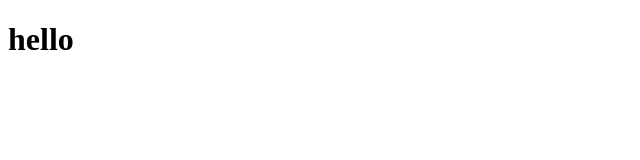
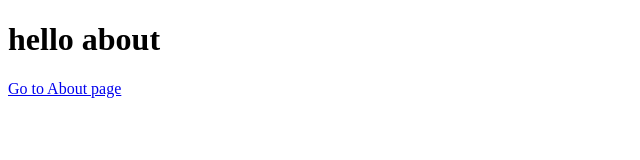
Before and after one commit to paprirani1993/html-learn, a plain HTML site: page about/index.html in a window 1280 px wide. Shown: the whole page, without its empty margins (0-640 px from the left). Drawn offline with Linux system fonts and the light colour scheme.

Commit message:
link add

```diff
--- a/about/index.html
+++ b/about/index.html
@@ -8,7 +8,8 @@
 </head>
 
 <body>
-    <h1> hello</h1>
+    <h1> hello about</h1>
+    <a href="./about/index.html"> Go to About page</a>
 
 </body>
 
```
